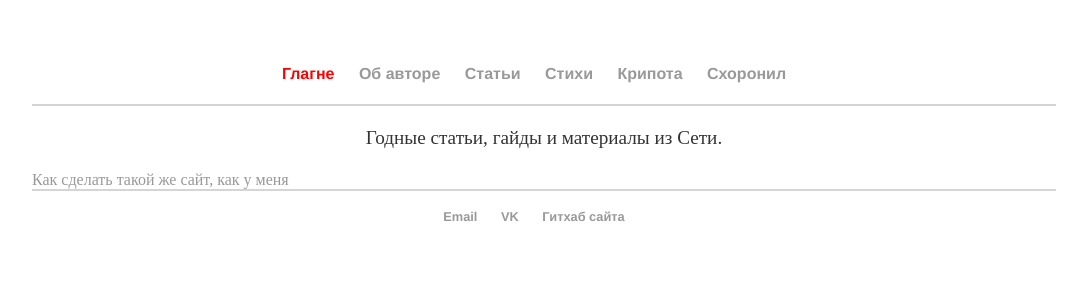
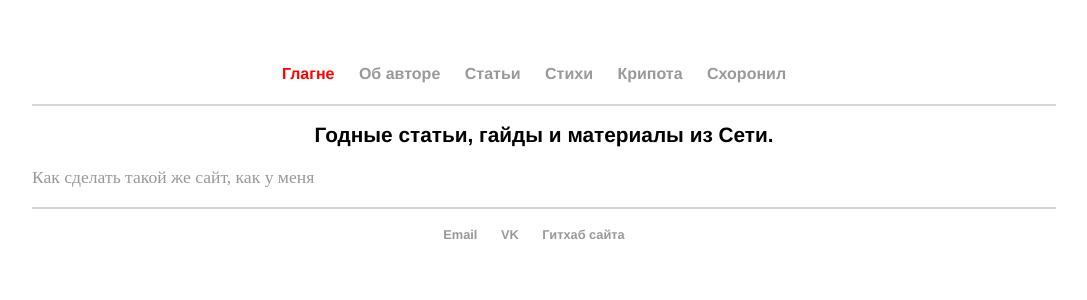
Before and after one commit to G0DMD/G0DMD.github.io, a Jekyll site: the page built from links/index.html, in a window 1280 px wide. Shown: the top 300 px of the page, without its empty margins (96-1183 px from the left). Built offline with Jekyll 4.4.1, drawn with Linux system fonts in a browser that asks for light colours.

Commit message:
Update index.html

```diff
--- a/links/index.html
+++ b/links/index.html
@@ -2,5 +2,5 @@
 layout: default
 title: God Mode | links
 ---
-<p class="p1">Годные статьи, гайды и материалы из Сети.</p>
-<a href="http://jmcglone.com/guides/github-pages/">Как сделать такой же сайт, как у меня</a>
+<h2>Годные статьи, гайды и материалы из Сети.</h2>
+<p><a target="_blank" href="http://jmcglone.com/guides/github-pages/">Как сделать такой же сайт, как у меня</a></p>
```
